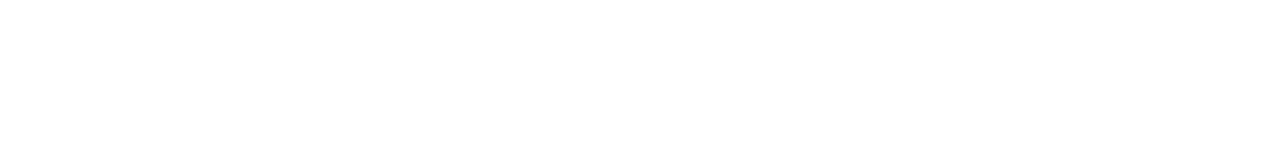
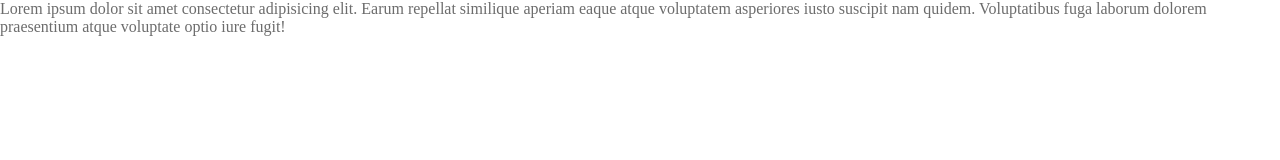
Before and after one commit to talisonsc/Projeto-Travelgram, a plain HTML site: page index.html in a window 1280 px wide. Drawn offline with Linux system fonts and the light colour scheme.

Commit message:
Initial style guide

```diff
--- a/index.html
+++ b/index.html
@@ -7,6 +7,8 @@
   <title>Travelgram | Perfil de Viagens</title>
 </head>
 <body>
-
+  <p>
+    Lorem ipsum dolor sit amet consectetur adipisicing elit. Earum repellat similique aperiam eaque atque voluptatem asperiores iusto suscipit nam quidem. Voluptatibus fuga laborum dolorem praesentium atque voluptate optio iure fugit!
+  </p>
 </body>
 </html>
--- a/styles/global.css
+++ b/styles/global.css
@@ -3,3 +3,18 @@
   padding: 0;
   box-sizing: border-box;
 }
+
+:root {
+  --brand-color: #ef5f4c;
+  --background-color: #ffffff;
+  --surface-color: #F5F5F5;
+  --skeleton-color: #D9D9D9;
+  --shape-transparency: #ffffff8f;
+  --text-color-primary: #313131;
+  --text-color-secondary: #6c6c6c;
+}
+
+body {
+  color: var(--text-color-secondary);
+  background-color: var(--background-color);
+}
```
